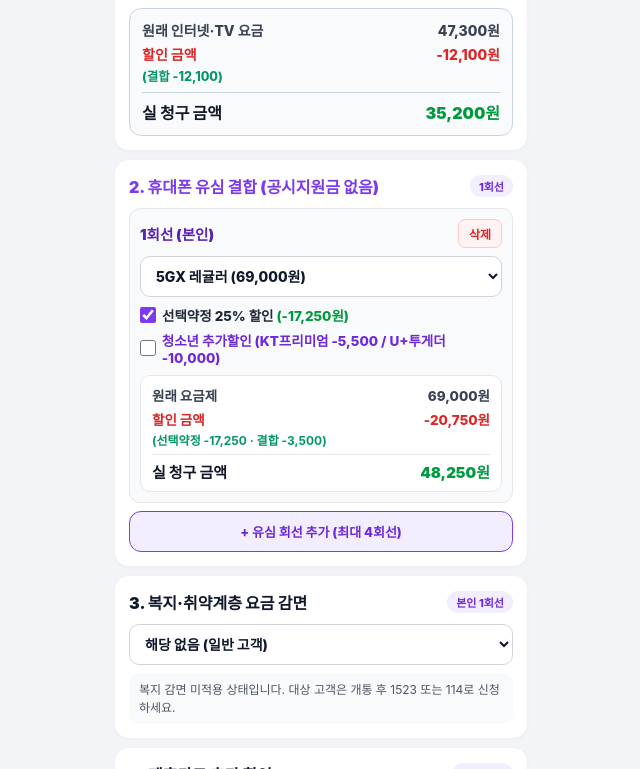
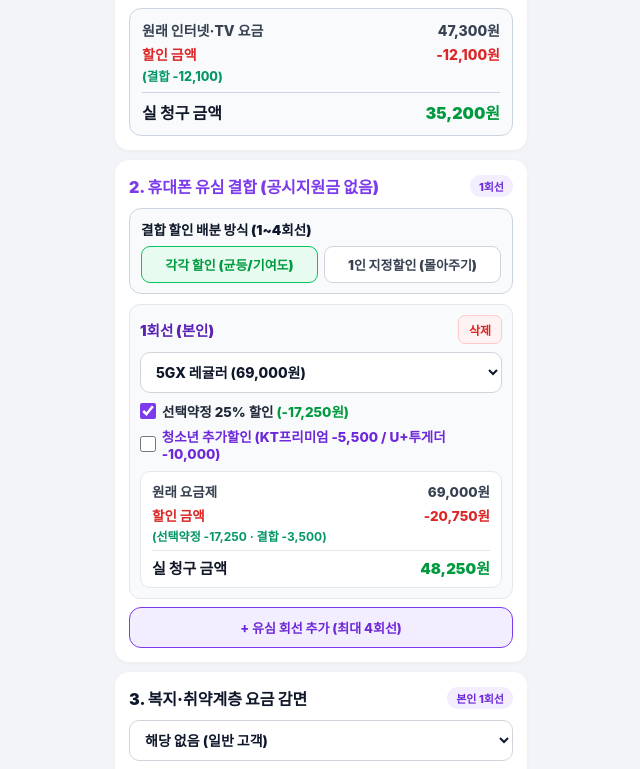
Before and after one commit to 70login75-ui/tonghap-calc, a plain HTML site: page index.html in a window 1280 px wide. Shown: the part 1232-2001 px from the top of the page, without its empty margins (319-959 px from the left). Drawn offline with Linux system fonts and the light colour scheme.

Commit message:
Add per-line vs single-line assigned discount selector in Section 2 (V3.6)

```diff
--- a/index.html
+++ b/index.html
@@ -86,7 +86,7 @@
           <div class="brand-sub">인터넷·TV·유심 요금·결합 계산기</div>
         </div>
       </div>
-      <div class="ver-pill">제작자 손영곤 V3.5</div>
+      <div class="ver-pill">제작자 손영곤 V3.6</div>
     </div>
     <div class="tabs">
       <button class="tab on" onclick="switchTab('calc', this)">인터넷·TV·유심</button>
@@ -258,6 +258,7 @@
         2. 휴대폰 유심 결합 (공시지원금 없음)
         <span class="sec-badge" style="background:#F3EEFF;color:#6D28D9;" id="usimCountBadge">1회선</span>
       </div>
+      <div id="usimDistBox" style="margin-bottom:10px;"></div>
       <div id="usimLines"></div>
       <button class="btn-sub" style="width:100%;margin-top:8px;padding:10px;border-color:#7C3AED;background:#F3EEFF;color:#6D28D9;" onclick="addUsimLine()">+ 유심 회선 추가 (최대 4회선)</button>
     </div>
@@ -849,6 +850,46 @@ function populateSelects() {
   if (exSel && c.extraTvs) exSel.innerHTML = c.extraTvs.map((x, i) => `<option value="${x.price}" ${i===0?'selected':''}>${x.label}</option>`).join('');
 }
 
+function canAssignMode() {
+  const hM = (document.getElementById('helloMode') || {}).value || '';
+  if (state.carrier === 'KT' || state.carrier === 'SKT' || state.carrier === 'SKB') return true;
+  if (state.carrier === 'LG헬로' && hM === 'skt') return true;
+  return false;
+}
+function setUsimDistMode(toAssign) {
+  if (state.carrier === 'KT') {
+    const el = document.getElementById('ktMode');
+    if (el) el.value = toAssign ? 'assign1' : 'contrib';
+  } else {
+    const el = document.getElementById('skMode');
+    if (el) el.value = toAssign ? 'assign1' : 'equal';
+  }
+  renderUsimLines();
+  recalc();
+}
+function renderUsimDistBox() {
+  const el = document.getElementById('usimDistBox');
+  if (!el) return;
+  if (!canAssignMode()) {
+    el.innerHTML = `<div style="background:#F8FAFC;border:1.5px solid #E2E8F0;border-radius:12px;padding:9px 11px;font-size:12.5px;font-weight:800;color:#475569;">결합 할인 배분: 현재 통신사는 회선별 약관 고정 할인(<span style="color:#0F172A;">각각 할인</span>)이 자동 적용됩니다.</div>`;
+    return;
+  }
+  const assignOn = isAssignMode();
+  const aIdx = Math.min(state.assignIdx || 0, Math.max(0, state.usim.length - 1));
+  const lineBtns = state.usim.map((_, i) => `
+    <button type="button" onclick="setAssignLine(${i})" style="flex:1;min-width:62px;padding:7px 4px;border-radius:9px;font-size:13px;font-weight:900;cursor:pointer;border:1.5px solid ${i===aIdx?'#7C3AED':'#D1D5DB'};background:${i===aIdx?'#EDE9FE':'#fff'};color:${i===aIdx?'#6D28D9':'#374151'};">${i===aIdx?'★ ':''}${i+1}회선</button>
+  `).join('');
+  el.innerHTML = `
+    <div style="background:#F8FAFC;border:1.5px solid #CBD5E1;border-radius:12px;padding:10px 11px;">
+      <div style="font-size:13.5px;font-weight:900;color:#0F172A;margin-bottom:7px;">결합 할인 배분 방식 (1~4회선)</div>
+      <div style="display:grid;grid-template-columns:1fr 1fr;gap:6px;">
+        <button type="button" onclick="setUsimDistMode(false)" style="padding:8px 6px;border-radius:9px;font-size:13px;font-weight:900;cursor:pointer;border:1.5px solid ${!assignOn?'#03C75A':'#D1D5DB'};background:${!assignOn?'#E8FBF0':'#fff'};color:${!assignOn?'#009A3E':'#374151'};">각각 할인 (균등/기여도)</button>
+        <button type="button" onclick="setUsimDistMode(true)" style="padding:8px 6px;border-radius:9px;font-size:13px;font-weight:900;cursor:pointer;border:1.5px solid ${assignOn?'#03C75A':'#D1D5DB'};background:${assignOn?'#E8FBF0':'#fff'};color:${assignOn?'#009A3E':'#374151'};">1인 지정할인 (몰아주기)</button>
+      </div>
+      ${assignOn ? `<div style="margin-top:8px;padding-top:8px;border-top:1px solid #E2E8F0;"><div style="font-size:12.5px;font-weight:800;color:#374151;margin-bottom:6px;">지정할인 받을 회선 선택:</div><div style="display:flex;gap:5px;flex-wrap:wrap;">${lineBtns}</div></div>` : ''}
+    </div>
+  `;
+}
 function setAssignLine(idx) {
   state.assignIdx = idx;
   renderUsimLines();
@@ -864,6 +905,7 @@ function isAssignMode() {
   return false;
 }
 function renderUsimLines() {
+  renderUsimDistBox();
   const plans = getActivePlans();
   const box = document.getElementById('usimLines');
   document.getElementById('usimCountBadge').textContent = state.usim.length + '회선';
```
